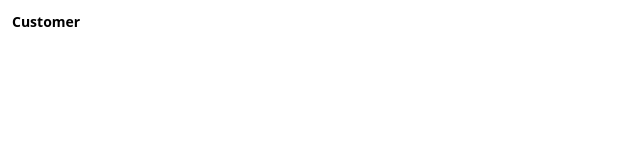
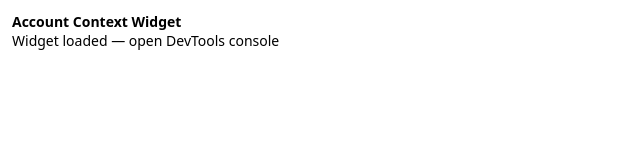
Before and after one commit to NarfVelocity/livechatvelocity, a plain HTML site: page index.html in a window 1280 px wide. Shown: the whole page, without its empty margins (0-640 px from the left). Drawn offline with Linux system fonts and the light colour scheme.

Commit message:
Update index.html

```diff
--- a/index.html
+++ b/index.html
@@ -10,9 +10,50 @@
       margin: 0;
       font-size: 14px;
     }
+    pre {
+      background: #f6f8fa;
+      padding: 8px;
+      overflow-x: auto;
+      font-size: 11px;
+    }
   </style>
 </head>
 <body>
-  <strong>Customer</strong>
+  <strong>Account Context Widget</strong>
+  <div id="status">Loading context…</div>
+
+  <script>
+    function log(label, value) {
+      console.log(`[Widget] ${label}:`, value);
+    }
+
+    log("window keys", Object.keys(window));
+    log("document.location", document.location);
+    log("document.referrer", document.referrer);
+
+    // Listen for any messages from LiveChat
+    window.addEventListener("message", (event) => {
+      log("postMessage event", event);
+      document.getElementById("status").innerText =
+        "Received postMessage from LiveChat (check console)";
+    });
+
+    // Dump obvious globals (defensive)
+    [
+      "LiveChat",
+      "livechat",
+      "LC_API",
+      "__LC",
+      "Text",
+      "text"
+    ].forEach((key) => {
+      if (window[key]) {
+        log(`window.${key}`, window[key]);
+      }
+    });
+
+    document.getElementById("status").innerText =
+      "Widget loaded — open DevTools console";
+  </script>
 </body>
 </html>
```
